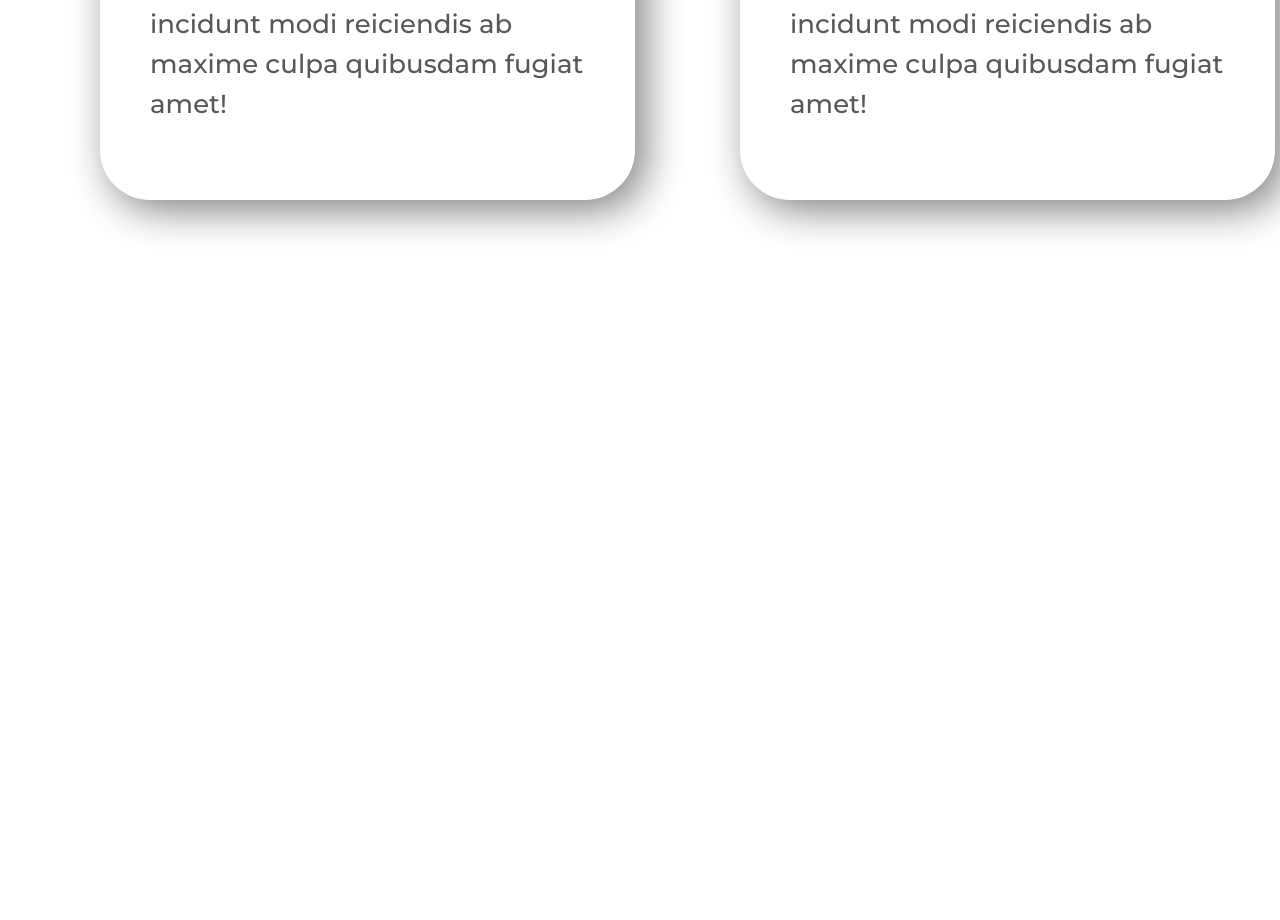
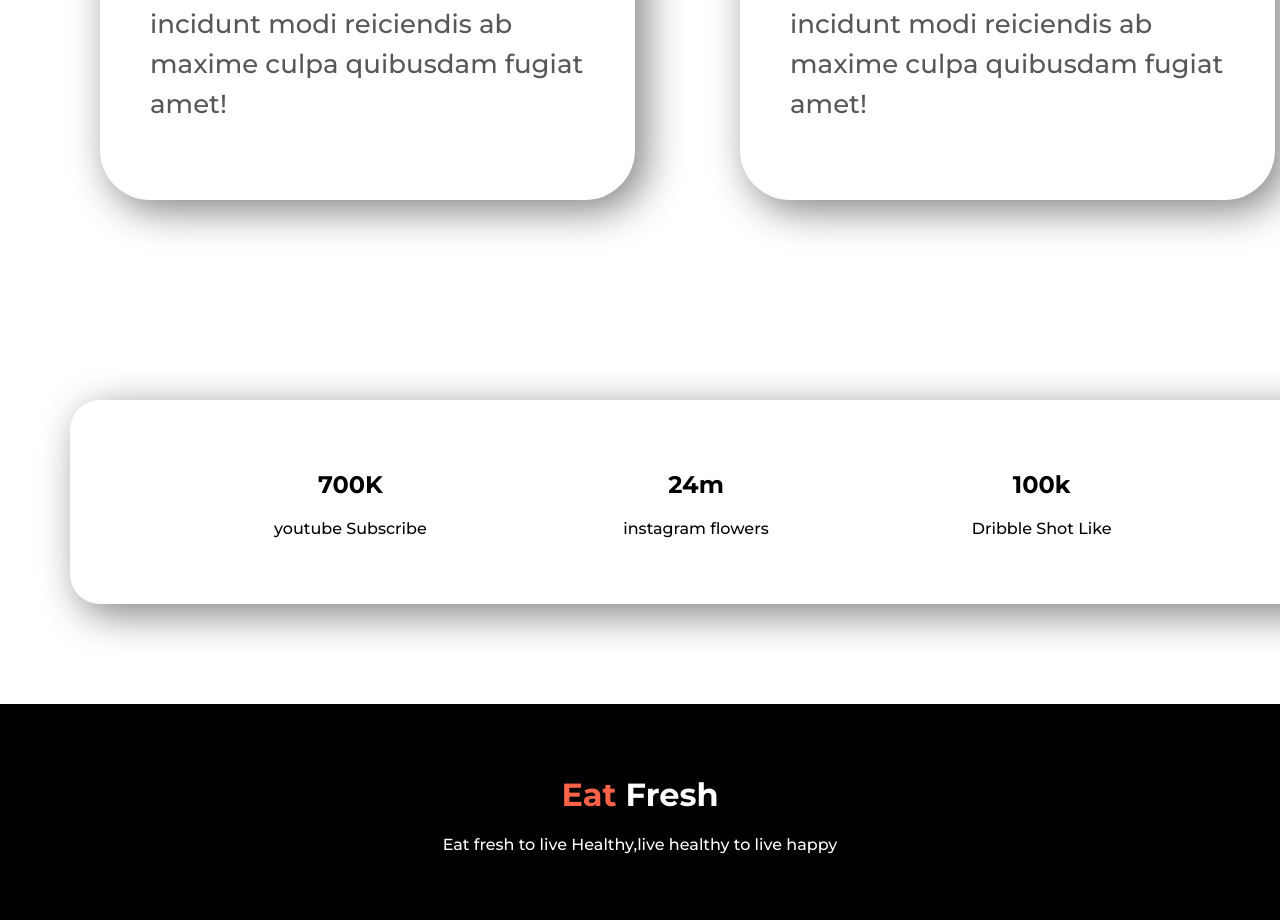
Before and after one commit to Md-Pervez-Hossain/eat-health-project, a plain HTML site: page index.html in a window 1280 px wide. Shown: the part 3518-4438 px from the top of the page. Before the commit the page ends 3818 px from the top, so only its background shows below. Drawn offline with Linux system fonts and the light colour scheme.

Commit message:
fouth commi

```diff
--- a/index.html
+++ b/index.html
@@ -87,5 +87,27 @@
         </div>
       </div>
     </section>
+    <section class="user">
+      <div class="user_info">
+        <div class="user_wrapper">
+          <div class="user_left">
+            <h2>700K</h2>
+            <p>youtube Subscribe</p>
+          </div>
+          <div class="user_mid">
+            <h2>24m</h2>
+            <p>instagram flowers</p>
+          </div>
+          <div class="user_right">
+            <h2>100k</h2>
+            <p>Dribble Shot Like</p>
+          </div>
+        </div>
+      </div>
+    </section>
+    <footer>
+      <h1><span>Eat</span> Fresh</h1>
+      <p>Eat fresh to live Healthy,live healthy to live happy</p>
+    </footer>
   </body>
 </html>
--- a/style.css
+++ b/style.css
@@ -119,3 +119,45 @@ body {
 .recipies_item img {
   width: 100%;
 }
+.user_wrapper {
+  display: flex;
+  text-align: center;
+  align-items: center;
+  justify-content: center;
+}
+
+.user_left {
+  width: 30%;
+}
+.user_mid {
+  width: 30%;
+}
+.user_right {
+  width: 30%;
+}
+
+.user_info {
+  box-shadow: 10px 10px 40px gray;
+  padding: 50px;
+  width: 90%;
+  margin-left: 70px;
+  border-radius: 30px;
+}
+.user {
+  margin: 100px 0;
+}
+footer {
+  background-color: black;
+  padding: 50px 100px;
+}
+footer h1 {
+  text-align: center;
+  color: white;
+}
+footer h1 span {
+  color: tomato;
+}
+footer p {
+  text-align: center;
+  color: white;
+}
```
